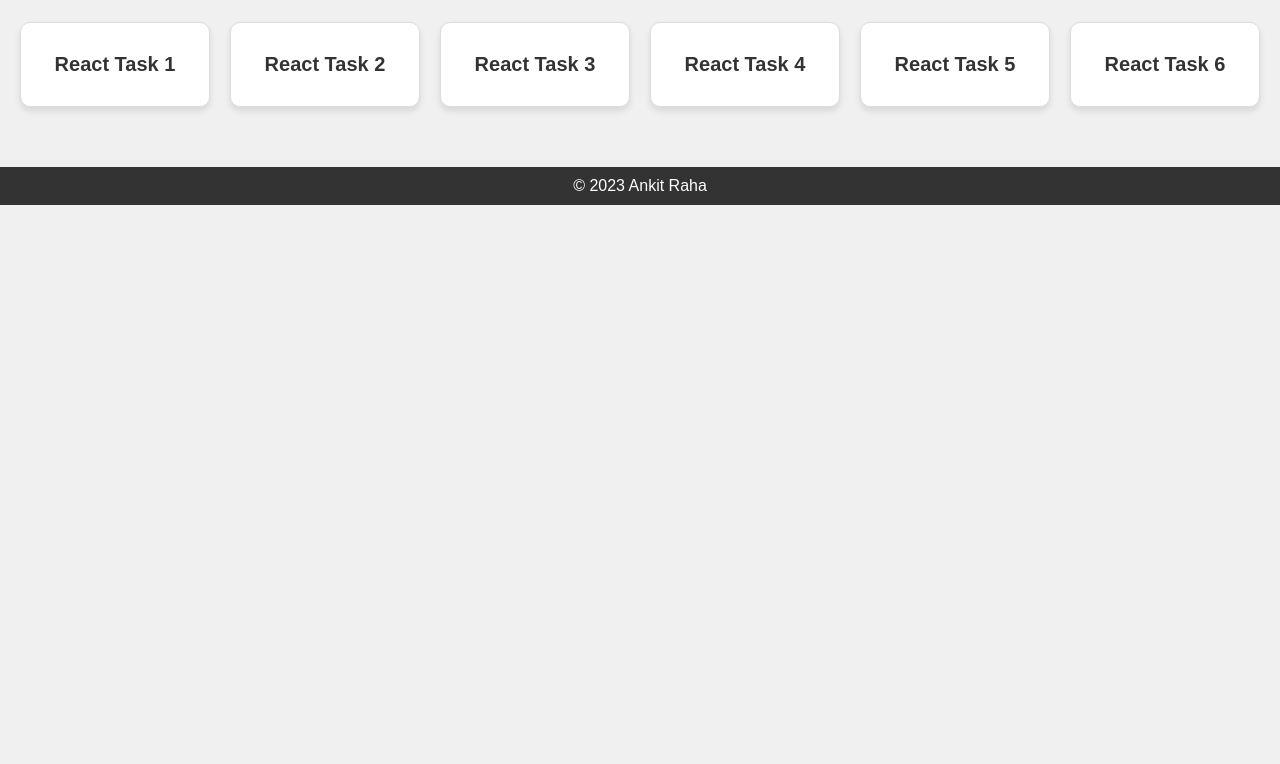
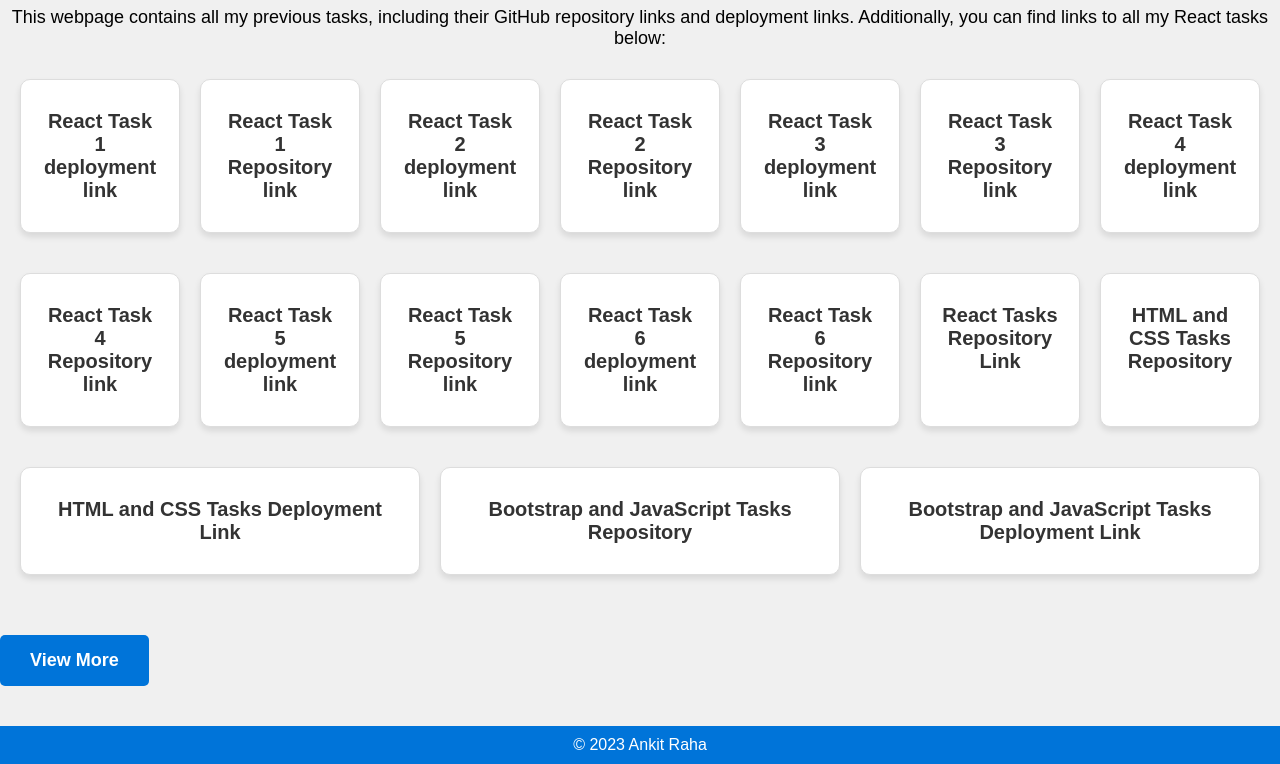
Before and after one commit to Ankitraha/All-React-Tasks-Ethnus-Internship, a plain HTML site: page index.html in a window 1280 px wide. Shown: the part 147-911 px from the top of the page. Before the commit the page ends 800 px from the top, so only its background shows below. Drawn offline with Linux system fonts and the light colour scheme.

Commit message:
Update index.html

```diff
--- a/index.html
+++ b/index.html
@@ -13,12 +13,12 @@
         }
 
         h1 {
-            background-color: #333;
+            background-color: #0074d9;
             color: #fff;
             text-align: center;
             padding: 20px 0;
             margin: 0;
-            font-size: 32px;
+            font-size: 36px;
         }
 
         p {
@@ -68,8 +68,26 @@
             color: #333;
         }
 
+        .button {
+            display: inline-block;
+            padding: 15px 30px;
+            background-color: #0074d9;
+            color: #fff;
+            text-decoration: none;
+            border: none;
+            border-radius: 5px;
+            font-weight: bold;
+            font-size: 18px;
+            transition: background-color 0.3s;
+            margin: 20px 0;
+        }
+
+        .button:hover {
+            background-color: #005ea6;
+        }
+
         footer {
-            background-color: #333;
+            background-color: #0074d9;
             color: #fff;
             text-align: center;
             padding: 10px 0;
@@ -82,38 +100,96 @@
     <h1>Welcome to My Projects</h1>
     <p>Name: Ankit Raha</p>
     <p>Registration Number: 21BHI10015</p>
+    <p>This webpage contains all my previous tasks, including their GitHub repository links and deployment links. Additionally, you can find links to all my React tasks below:</p>
+
     <ul>
         <li>
-            <a href="https://ankitraha.github.io/React-Task-1-/">
-                <h2>React Task 1</h2>
+            <a href=" https://ankitraha.github.io/React-Task-1-/">
+                <h2>React Task 1 deployment link</h2>
+            </a>
+        </li>
+         <li>
+            <a href="https://github.com/Ankitraha/React-Task-1-">
+                <h2>React Task 1 Repository link</h2>
+            </a>
+        </li>
+         <li>
+            <a href="https://react-task-2-ankit-raha-projects.vercel.app/">
+                <h2>React Task 2 deployment link</h2>
+            </a>
+        </li>
+        <li>
+            <a href="https://github.com/Ankitraha/React-Task-2">
+                <h2>React Task 2 Repository link</h2>
+            </a>
+        </li>
+        <li>
+            <a href="https://react-task-3-ankit-raha-projects.vercel.app/">
+                <h2>React Task 3 deployment link</h2>
+            </a>
+        </li>
+        <li>
+            <a href="https://github.com/Ankitraha/React-Task-3">
+                <h2>React Task 3 Repository link</h2>
             </a>
         </li>
         <li>
             <a href="#">
-                <h2>React Task 2</h2>
+                <h2>React Task 4 deployment link</h2>
             </a>
         </li>
         <li>
             <a href="#">
-                <h2>React Task 3</h2>
+                <h2>React Task 4 Repository link</h2>
+            </a>
+        </li>
+        <li>
+            <a href="https://ankitraha.github.io/React-Task-5/">
+                <h2>React Task 5 deployment link</h2>
+            </a>
+        </li>
+        <li>
+            <a href="https://github.com/Ankitraha/React-Task-5">
+                <h2>React Task 5 Repository link</h2>
             </a>
         </li>
         <li>
             <a href="#">
-                <h2>React Task 4</h2>
-            </a>
-        </li>
-        <li>
-            <a href="https://ankitraha.github.io/React-Task-5/">
-                <h2>React Task 5</h2>
+                <h2>React Task 6 deployment link</h2>
             </a>
         </li>
         <li>
             <a href="#">
-                <h2>React Task 6</h2>
+                <h2>React Task 6 Repository link</h2>
+            </a>
+        </li>
+        <li>
+            <a href="https://github.com/Ankitraha/All-React-Tasks-Ethnus-Internship">
+                <h2>React Tasks Repository Link</h2>
+            </a>
+        </li>
+        <li>
+            <a href="https://github.com/Ankitraha/Merntasks">
+                <h2>HTML and CSS Tasks Repository</h2>
+            </a>
+        </li>
+        <li>
+            <a href=" https://ankitraha.github.io/Merntasks/">
+                <h2>HTML and CSS Tasks Deployment Link</h2>
+            </a>
+        </li>
+        <li>
+            <a href="https://github.com/Ankitraha/Mern-Tasks-2">
+                <h2>Bootstrap and JavaScript Tasks Repository</h2>
+            </a>
+        </li>
+        <li>
+            <a href=" https://ankitraha.github.io/Mern-Tasks-2/">
+                <h2>Bootstrap and JavaScript Tasks Deployment Link</h2>
             </a>
         </li>
     </ul>
+    <a href="#" class="button">View More</a>
     <footer>&copy; 2023 Ankit Raha</footer>
 </body>
 </html>
```
